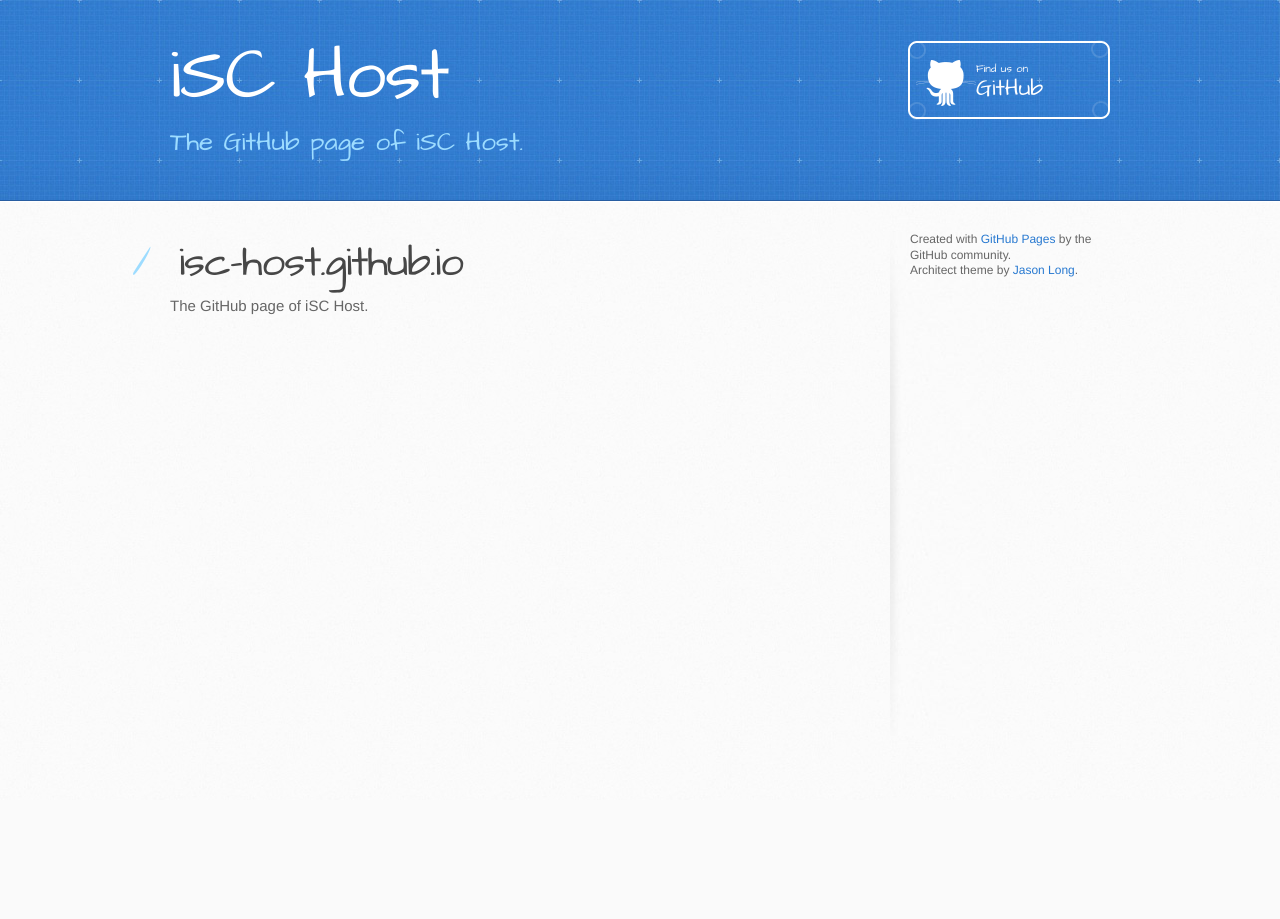
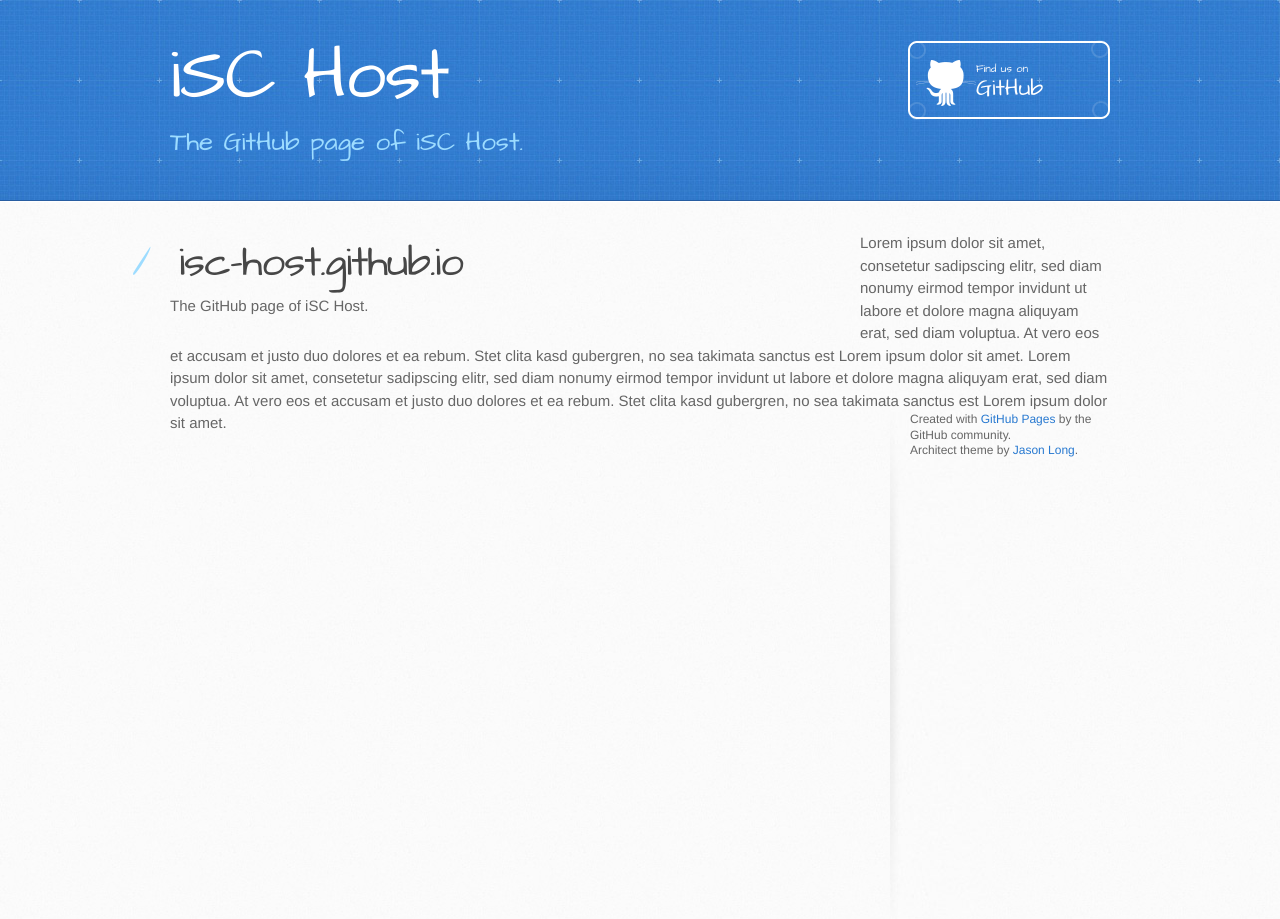
Before and after one commit to iSC-Host/isc-host.github.io, a plain HTML site: page index.html in a window 1280 px wide. Before the commit the page ends 800 px from the top, so only its background shows below. Drawn offline with Linux system fonts and the light colour scheme.

Commit message:
Update index.html
add example text

```diff
--- a/index.html
+++ b/index.html
@@ -34,6 +34,8 @@
 <p>The GitHub page of iSC Host.</p>
         </section>
 
+Lorem ipsum dolor sit amet, consetetur sadipscing elitr, sed diam nonumy eirmod tempor invidunt ut labore et dolore magna aliquyam erat, sed diam voluptua. At vero eos et accusam et justo duo dolores et ea rebum. Stet clita kasd gubergren, no sea takimata sanctus est Lorem ipsum dolor sit amet. Lorem ipsum dolor sit amet, consetetur sadipscing elitr, sed diam nonumy eirmod tempor invidunt ut labore et dolore magna aliquyam erat, sed diam voluptua. At vero eos et accusam et justo duo dolores et ea rebum. Stet clita kasd gubergren, no sea takimata sanctus est Lorem ipsum dolor sit amet.
+
         <aside id="sidebar">
 
 
```
